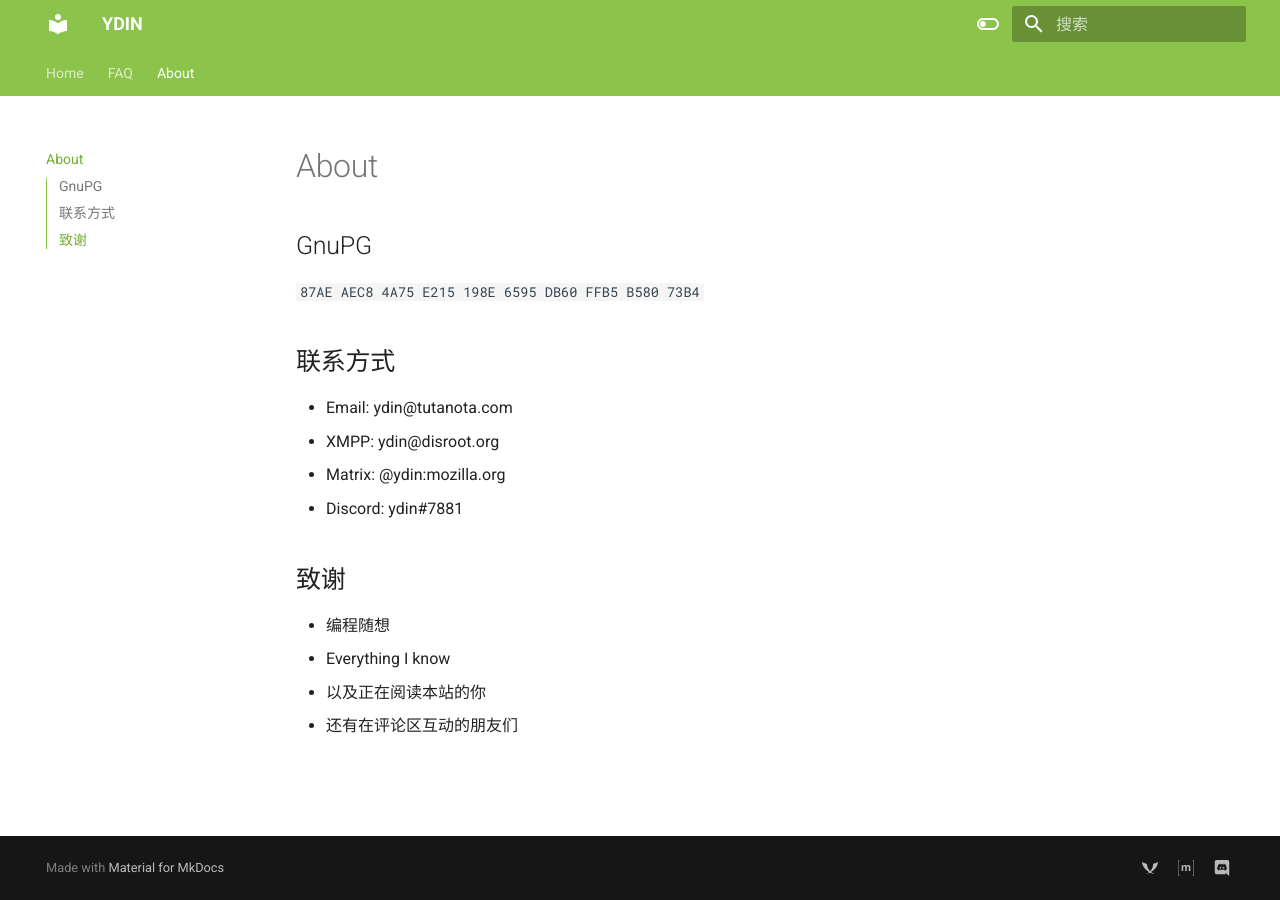
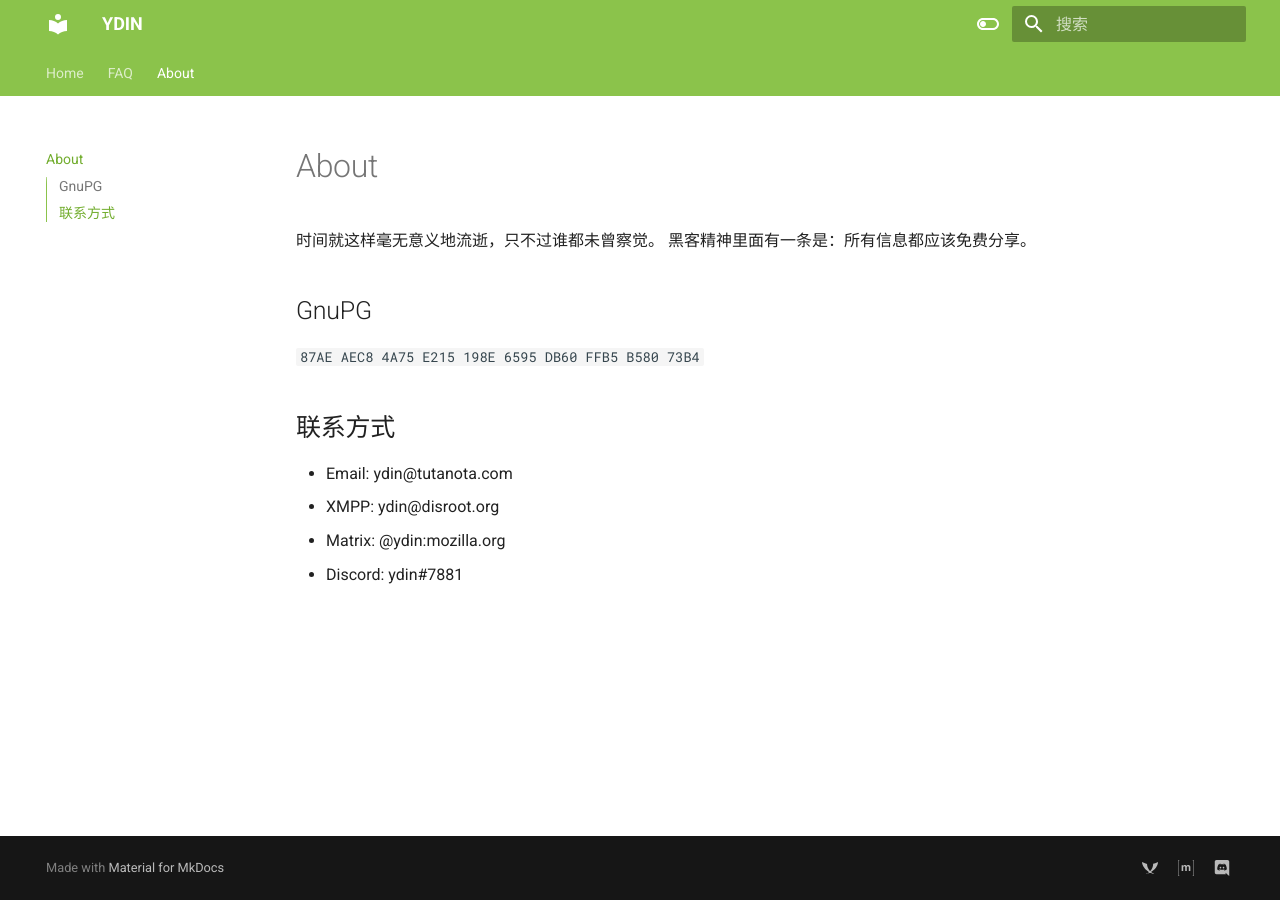
Before and after one commit to ydindev/zettelkasten, an MkDocs documentation site: the page built from docs/about.md, in a window 1280 px wide. Built offline with MkDocs 1.6.1 and Material for MkDocs 9.7.7, drawn with Linux system fonts in a browser that asks for light colours.

Commit message:
Update FAQ & About

```diff
--- a/docs/about.md
+++ b/docs/about.md
@@ -1,4 +1,6 @@
 # About
+时间就这样毫无意义地流逝，只不过谁都未曾察觉。
+黑客精神里面有一条是：所有信息都应该免费分享。
 
 ## GnuPG
 `87AE AEC8 4A75 E215 198E 6595 DB60 FFB5 B580 73B4`
@@ -9,10 +11,3 @@
 * XMPP: ydin@disroot.org
 * Matrix: @ydin:mozilla.org
 * Discord: ydin#7881
-
-## 致谢
-
-* 编程随想
-* Everything I know
-* 以及正在阅读本站的你
-* 还有在评论区互动的朋友们
```
Also changed, not shown: docs/faq.md (+2 -2 lines).
